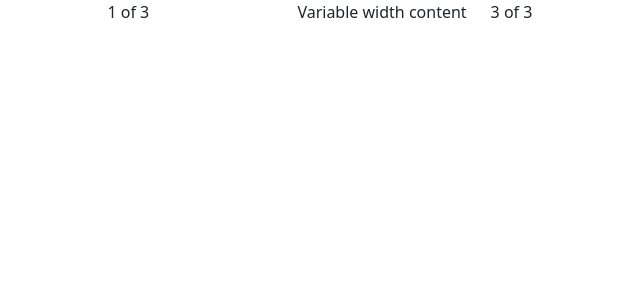
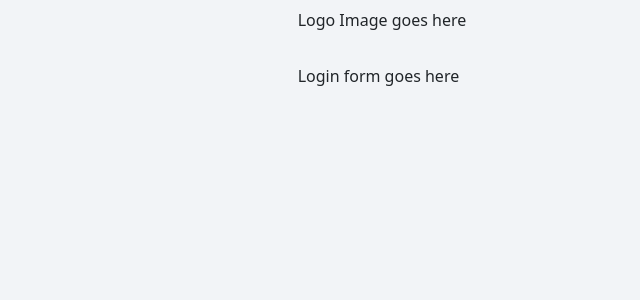
Before and after one commit to arqamx/Facebook-login-sign-up-page, a React (Create React App) app: page / in a window 1280 px wide. Shown: the top 300 px of the page, without its empty margins (258-898 px from the left). Built offline with nearby package versions, Linux system fonts and the light colour scheme.

Commit message:
add basic layout to SignIn page

```diff
--- a/src/App.css
+++ b/src/App.css
@@ -14,3 +14,8 @@
   font-size: calc(10px + 2vmin);
   color: white;
 } */
+
+.App {
+  background-color: #F2F4F7;
+  height: 100vh;
+}
--- a/src/components/SignIn.js
+++ b/src/components/SignIn.js
@@ -1,17 +1,18 @@
 import Container from 'react-bootstrap/Container';
 import Row from 'react-bootstrap/Row';
 import Col from 'react-bootstrap/Col';
+
+import Stack from 'react-bootstrap/Stack';
 
 function SignIn() {
     return (
         <Container>
             <Row className="justify-content-md-center">
-        <Col xs lg="2">
-          1 of 3
-        </Col>
-        <Col md="auto">Variable width content</Col>
-        <Col xs lg="2">
-          3 of 3
+                <Col md="auto">
+                    <Stack gap={3}>
+                        <div className="p-2">Logo Image goes here</div>
+                        <div className="p-2">Login form goes here</div>
+                    </Stack>
                 </Col>
             </Row>
         </Container>
```
Lines whose indentation alone changed are shown as unchanged.
